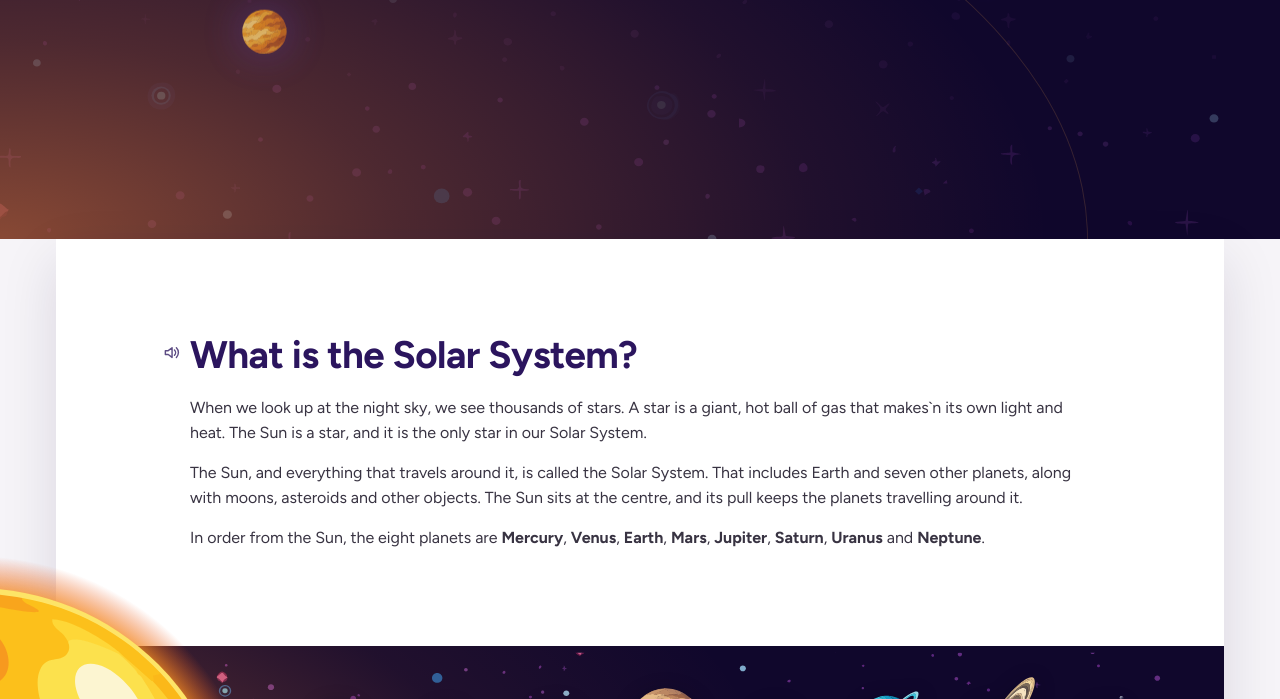
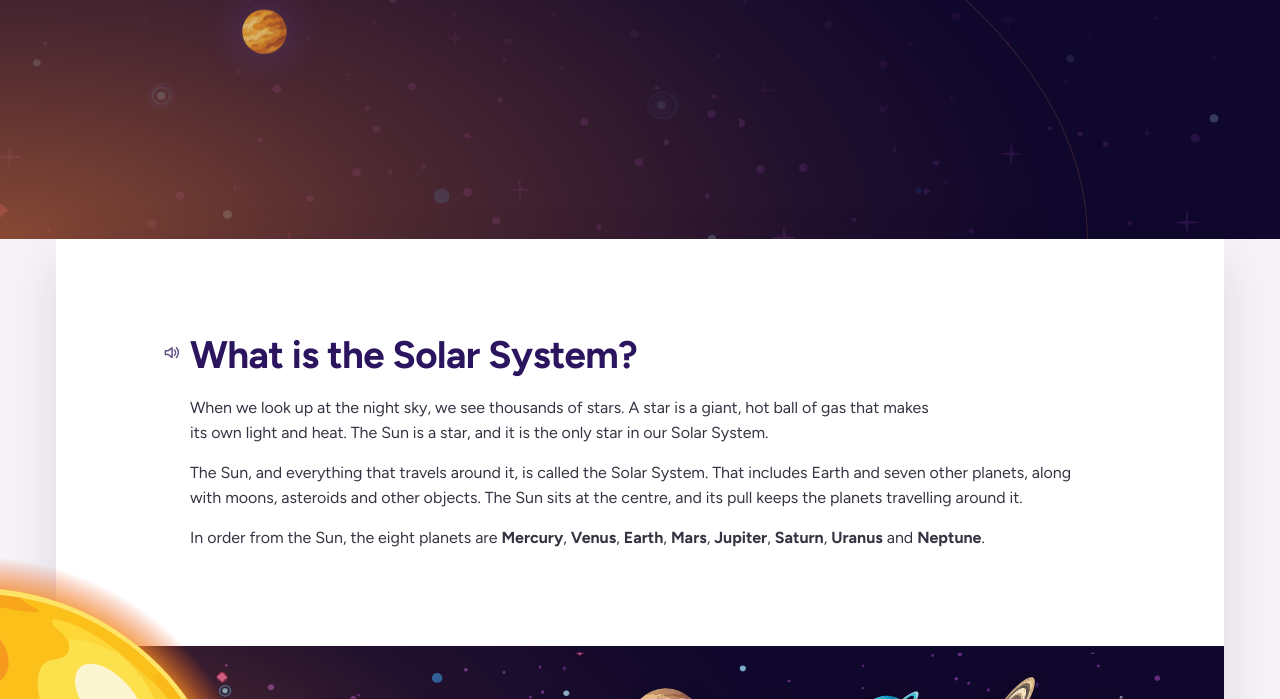
Before and after one commit to anthonydespotellis/OPIS_site, a website: page index.html in a window 1280 px wide. Shown: the part 401-1100 px from the top of the page. Drawn offline with Linux system fonts and the light colour scheme; a web font is replaced by a local one.

Commit message:
Fix introduction line break markup

```diff
--- a/index.html
+++ b/index.html
@@ -46,7 +46,7 @@
         <h2>What is the Solar System?</h2>
       </div>
       <div class="intro-copy">
-        <p>When we look up at the night sky, we see thousands of stars. A star is a giant, hot ball of gas that makes`n          its own light and heat. The Sun is a star, and it is the only star in our Solar System.</p>
+        <p>When we look up at the night sky, we see thousands of stars. A star is a giant, hot ball of gas that makes<br>its own light and heat. The Sun is a star, and it is the only star in our Solar System.</p>
         <p>The Sun, and everything that travels around it, is called the Solar System. That includes Earth and seven other planets, along with moons, asteroids and other objects. The Sun sits at the centre, and its pull keeps the planets travelling around it.</p>
         <p>In order from the Sun, the eight planets are <strong>Mercury</strong>, <strong>Venus</strong>, <strong>Earth</strong>, <strong>Mars</strong>, <strong>Jupiter</strong>, <strong>Saturn</strong>, <strong>Uranus</strong> and <strong>Neptune</strong>.</p>
       </div>
```
